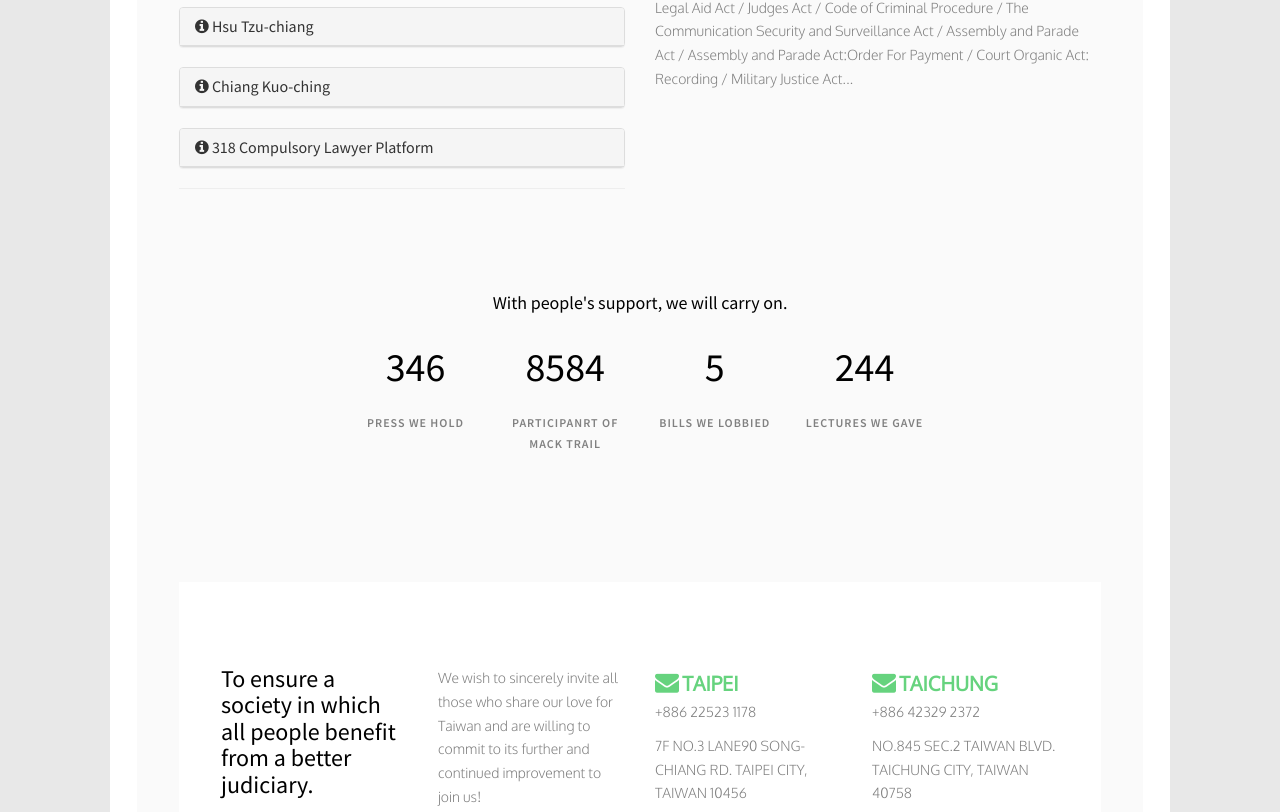
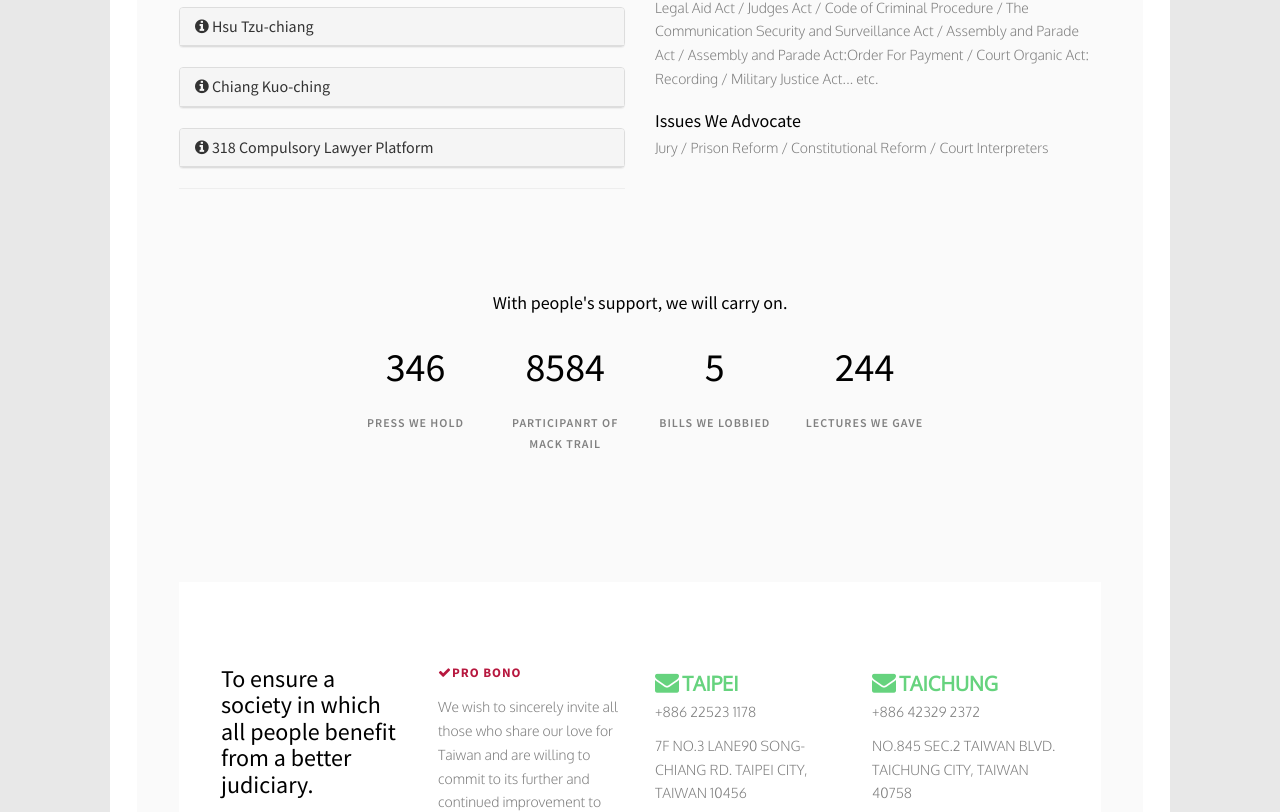
Before and after one commit to rm03kb/neat, a plain HTML site: page index.html in a window 1280 px wide. Shown: the part 2490-3302 px from the top of the page. Drawn offline with Linux system fonts and the light colour scheme; files whose address does not match are found by name.

Commit message:
added og:

```diff
--- a/index.html
+++ b/index.html
@@ -24,10 +24,10 @@
 	 -->
 
   	<!-- Facebook and Twitter integration -->
-	<meta property="og:title" content=""/>
-	<meta property="og:image" content=""/>
-	<meta property="og:url" content=""/>
-	<meta property="og:site_name" content=""/>
+	<meta property="og:title" content="Judicial Reform Foundation Taiwan"/>
+	<meta property="og:image" content="https://www.jrf.org.tw/images/jrf.jpg"/>
+	<meta property="og:url" content="https://english.jrf.org.tw/"/>
+	<meta property="og:site_name" content="Persuing a fair, just and trustworthy judicialry. JRF is a non-gvernment organization focus on judicial reform based in Taipei, Taiwan."/>
 	<meta property="og:description" content=""/>
 	<meta name="twitter:title" content="" />
 	<meta name="twitter:image" content="" />
@@ -35,8 +35,7 @@
 	<meta name="twitter:card" content="" />
 
 
-	<link rel="icon" type="image/png" sizes="32x32" href="/favicon-32x32.png">
-	<link rel="icon" type="image/png" sizes="16x16" href="/favicon-16x16.png">
+	<link rel="shortcut icon" href="img/jrf.ico">
 
 	<link href="https://fonts.googleapis.com/css?family=Oxygen:300,400" rel="stylesheet">
 	<link href="https://fonts.googleapis.com/css?family=Source+Sans+Pro:400,600,700" rel="stylesheet">
@@ -284,8 +283,13 @@
 
 						<h3>Acts We stepped in</h3>
 
-							<p>Legal Aid Act / Judges Act / Code of Criminal Procedure / The Communication Security and Surveillance Act / Assembly and Parade Act / Assembly and Parade Act:Order For Payment / Court Organic Act: Recording / Military Justice Act... </p>
+							<p>Legal Aid Act / Judges Act / Code of Criminal Procedure / The Communication Security and Surveillance Act / Assembly and Parade Act / Assembly and Parade Act:Order For Payment / Court Organic Act: Recording / Military Justice Act... etc.</p>
 						<p></p>
+
+						<h3>Issues We Advocate</h3>
+
+						<p>Jury / Prison Reform / Constitutional Reform / Court Interpreters</p>
+
 					</div>
 			</div>
 
@@ -335,13 +339,14 @@
 			<h3>To ensure a society in which all people benefit from a better judiciary.</h3><a href="https://www.facebook.com/jrf.tw/" target="_blank"><i class="fa fa-facebook" aria-hidden="true" style="font-size:48px;"> </i></a><p></p>
 						</span></div>
 
-				<div class="col-md-3 fh5co-widget">
+				<div class="col-md-3 fh5co-widget"><h4><i class="fa fa-check"></i>Pro bono</h4>
 					<p>We wish to sincerely invite all those who share our love for Taiwan and are willing to commit to its further and continued improvement to join us!</p>
 				</div>
 
 				<div class="col-md-3">
 				<span class="icon">
 						<a href="mailto:contact@jrf.org.tw"><i class="fa fa-envelope" aria-hidden="true" style="font-size:24px;"> </i> <b style="font-size:20px";>TAIPEI </b></a>
+
 						</span>
 
 					<ul class="fh5co-footer-links">
```
